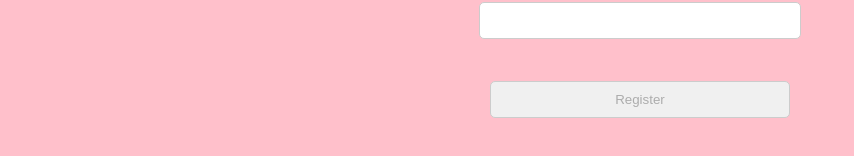
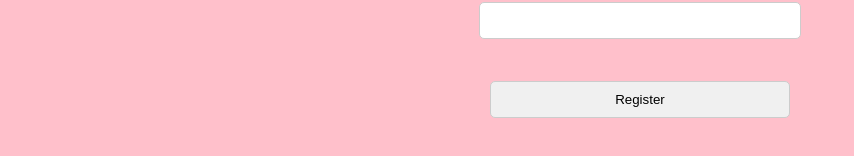
Before and after one commit to kumar-shivang/React-Tutorial, a React (Vite) app: page / in a window 1280 px wide. Shown: the part 378-534 px from the top of the page, without its empty margins (0-854 px from the left). Built offline with nearby package versions, Linux system fonts and the light colour scheme.

Commit message:
used state setting

```diff
--- a/src/components/RegistrationForm.jsx
+++ b/src/components/RegistrationForm.jsx
@@ -1,28 +1,24 @@
 import "./RegistrationForm.css";
 import { useState } from "react";
 export default function RegistrationForm() {
-  const [username, setUsername] = useState("");
-  const [email, setEmail] = useState("");
-  const [password, setPassword] = useState("");
-  const isDisabled = username === "" || email === "" || password === "";
+  const [formFields, setFormFields] = useState({
+    username: "",
+    email: "",
+    password: "",
+  });
   return (
-    <form
-      onSubmit={(e) => {
-        e.preventDefault();
-        let formData = new FormData(e.target);
-        console.log(formData.get("username"));
-        console.log(formData.get("email"));
-        console.log(formData.get("password"));
-        console.log("Form Submitted");
-      }}
-    >
+    <form>
       <label htmlFor="username">Username</label>
       <input
         type="text"
         id="username"
         name="username"
-        value={username}
-        onChange={(e) => setUsername(e.target.value)}
+        value={formFields.username}
+        onChange={(e) =>
+          setFormFields((currentState) => {
+            return { ...currentState, username: e.target.value };
+          })
+        }
       />
       <br />
       <label htmlFor="email">Email</label>
@@ -30,8 +26,12 @@ export default function RegistrationForm() {
         type="email"
         id="email"
         name="email"
-        value={email}
-        onChange={(e) => setEmail(e.target.value)}
+        value={formFields.email}
+        onChange={(e) =>
+          setFormFields((currentState) => {
+            return { ...currentState, email: e.target.value };
+          })
+        }
       />
       <br />
       <label htmlFor="password">Password</label>
@@ -39,13 +39,15 @@ export default function RegistrationForm() {
         type="password"
         id="password"
         name="password"
-        value={password}
-        onChange={(e) => setPassword(e.target.value)}
+        value={formFields.password}
+        onChange={(e) =>
+          setFormFields((currentState) => {
+            return { ...currentState, password: e.target.value };
+          })
+        }
       />
       <br />
-      <button type="submit" disabled={isDisabled}>
-        Register
-      </button>
+      <button type="submit">Register</button>
     </form>
   );
 }
```
